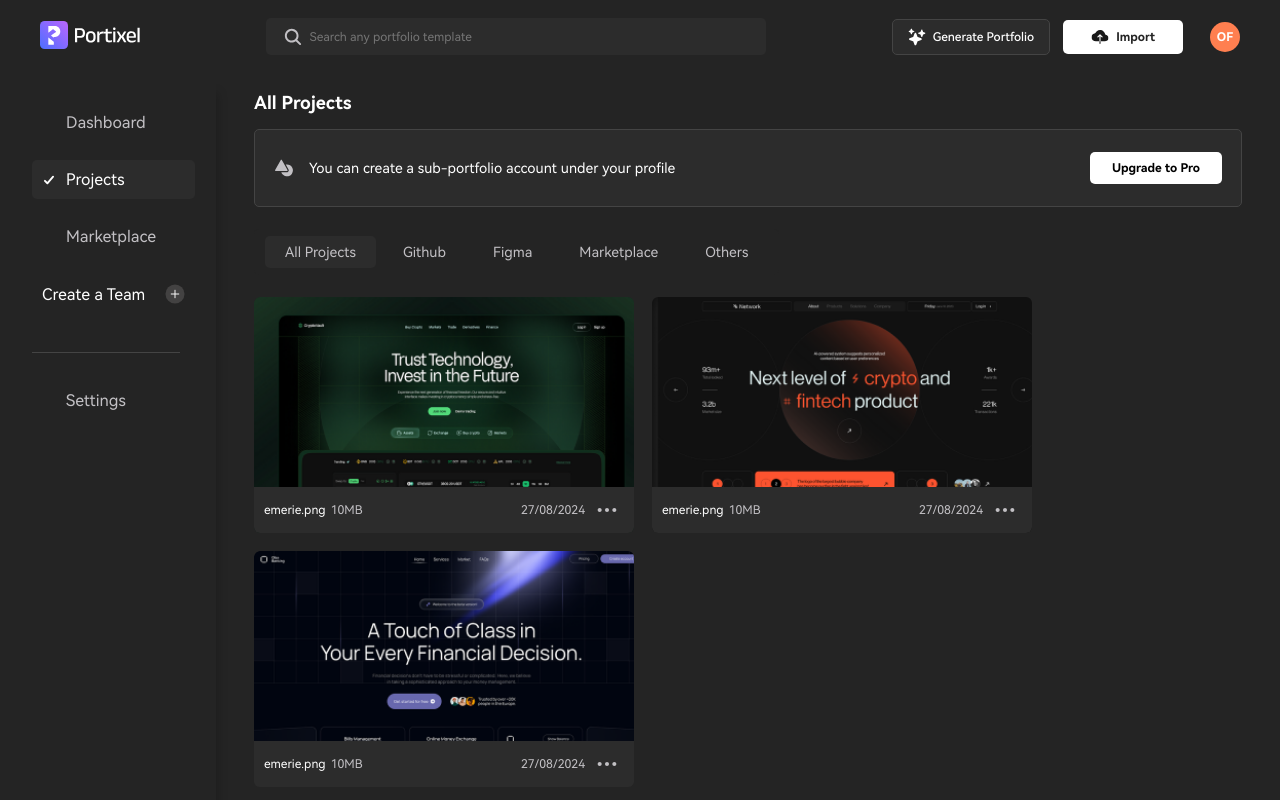
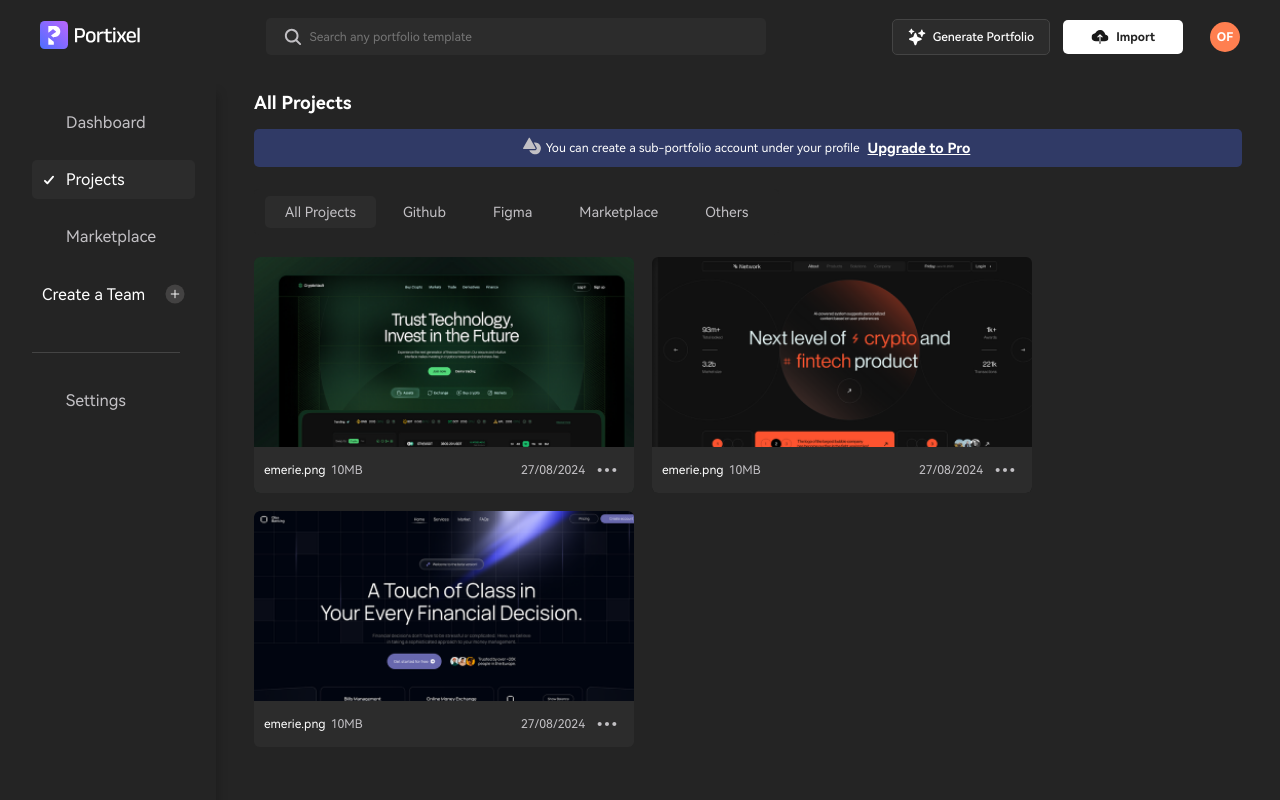
Before and after one commit to Portixel/Portixel-FE, a React (Vite) app: page /dashboard/projects in a window 1280 px wide. Built offline with nearby package versions, Linux system fonts and the light colour scheme.

Commit message:
fix: update ProCard

```diff
--- a/src/style/Dashboard.scss
+++ b/src/style/Dashboard.scss
@@ -730,26 +730,30 @@
 
 .ProCard {
   width: 100%;
-  background-color: $lighterBgBlack;
-  font-size: 14px;
+  background-color: #4c6fff4d;
+  font-size: 12px;
   font-weight: 400;
   display: flex;
+  justify-content: center;
   align-items: center;
-  gap: 15px;
+  gap: 4px;
   border-radius: 5px;
-  border: 1px solid $stroke;
-  padding: 22px 19px;
+  padding: 10px 19px;
   margin: 16px 0;
 
+  img {
+    margin-top: -4px;
+  }
+
   button {
-    background-color: white;
-    color: black;
-    font-size: 12px;
+    background-color: transparent;
+    color: white;
+    font-size: 14px;
     font-weight: 700;
     border-radius: 5px;
     border: none;
-    padding: 9px 22px;
-    margin: 0 0 0 auto;
+    text-decoration: underline;
+    padding: 1px 4px;
   }
 }
 
--- a/src/style/Theme.scss
+++ b/src/style/Theme.scss
@@ -2,6 +2,6 @@ $bgBlack: #242424;
 $lighterBgBlack: #2c2c2c;
 $stroke: #444444;
 $textSecondary: #c2c0c4;
-$tint: #746bff;
+$tint: rgb(116, 107, 255);
 $whiteBg: #f2f4f4;
 $blackText: #0f0f0f;
```
